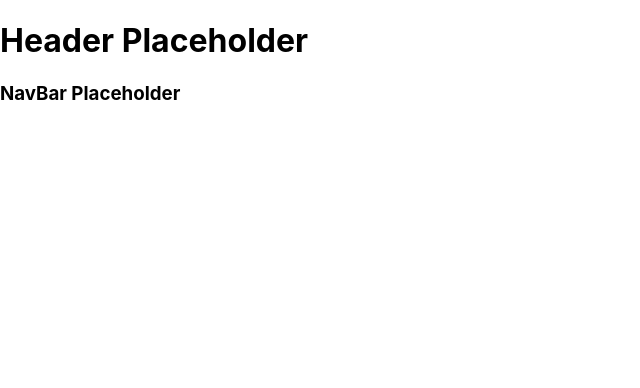
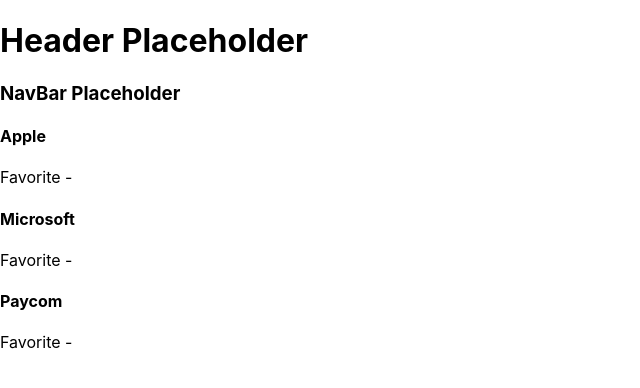
Before and after one commit to Andrewstahl/phase-2-final-project, a React (Create React App) app: page / in a window 1280 px wide. Shown: the top 388 px of the page, without its empty margins (0-640 px from the left). Built offline with nearby package versions, Linux system fonts and the light colour scheme; data requests are answered from the project's data file.

Commit message:
Testing StockList and Stock components

```diff
--- a/db.json
+++ b/db.json
@@ -5,21 +5,25 @@
       "name": "Apple",
       "holdings": [
         {
-          "amount": 0,
-          "purchase_price": 0
+          "amount": 5,
+          "purchase_price": 121
+        },
+        {
+          "amount": 1,
+          "purchase_price": 150
         }
       ],
       "favorite": false,
-      "last_price": 0,
+      "last_price": 122,
       "last_update": "7/21/2022"
     },
     {
       "id": 2,
-      "name": "Apple",
+      "name": "Microsoft",
       "holdings": [
         {
-          "amount": 0,
-          "purchase_price": 0
+          "amount": 4,
+          "purchase_price": 300
         }
       ],
       "favorite": false,
@@ -28,11 +32,19 @@
     },
     {
       "id": 3,
-      "name": "Apple",
+      "name": "Paycom",
       "holdings": [
         {
-          "amount": 0,
-          "purchase_price": 0
+          "amount": 26,
+          "purchase_price": 330
+        },
+        {
+          "amount": 5,
+          "purchase_price": 500
+        },
+        {
+          "amount": 17,
+          "purchase_price": 177
         }
       ],
       "favorite": false,
--- a/src/Components/App.js
+++ b/src/Components/App.js
@@ -3,6 +3,7 @@
 import React, { useEffect, useState} from "react";
 import Header from "./Header";
 import NavBar from "./NavBar";
+import StockList from "./StockList"
 
 /**
  * App Hierarchy
@@ -19,15 +20,19 @@
  */
 
 function App() {
+  const [stocks, setStocks] = useState([])
 
   useEffect(() => {
     fetch("http://localhost:4000/stocks")
+      .then(r => r.json())
+      .then(data => setStocks(data))
   }, [])
 
   return (
     <>
       <Header />
       <NavBar />
+      <StockList stocks={stocks} />
     </>
   );
 }
--- a/src/Components/Stock.js
+++ b/src/Components/Stock.js
@@ -4,8 +4,10 @@
 const {name, holdings, favorite} = stock;
 
   let totalStocks;
-  for (let i = holdings.length() - 1; i >= 0; --i) {
-    totalStocks += holdings[i].amount;
+  const holdingsLength = holdings.length;
+  console.log(holdings, holdingsLength)
+  for (let i = holdingsLength - 1; i > 0; i--) {
+    // console.log(holdings[i]);
   }
 
   return (
--- a/src/Components/StockList.js
+++ b/src/Components/StockList.js
@@ -3,7 +3,7 @@
 
 export default function StockList({ stocks }) {
   const stockElements = stocks.map(stock => {
-    <Stock key={stock.id} stock={stock} />
+    return <Stock key={stock.id} stock={stock} />
   })
 
   return (
```
